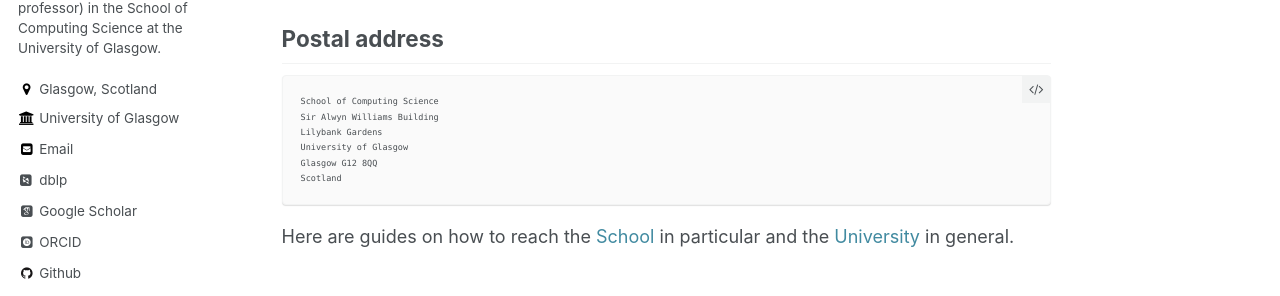
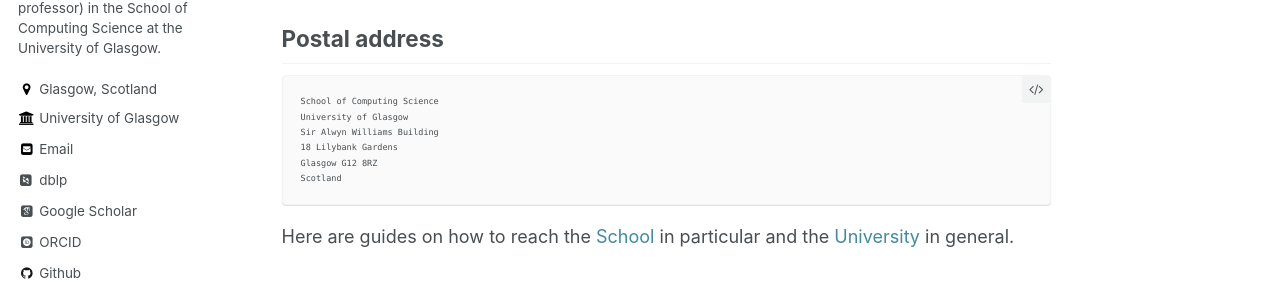
Before and after one commit to vasiakaras/vasiakaras.github.io, a Jekyll site: the page built from _pages/contact.md, in a window 1280 px wide. Shown: the part 357-653 px from the top of the page. Built offline with Jekyll 4.4.1, drawn with Linux system fonts in a browser that asks for light colours; some web fonts are replaced.

Commit message:
Fixed contact details.

```diff
--- a/_pages/contact.md
+++ b/_pages/contact.md
@@ -5,7 +5,7 @@ permalink: /contact/
 author_profile: true
 ---
 
-My office is room 409 in the [Sir Alwyn Williams Building](https://www.google.com/maps?ll=55.8739,-4.291734&z=15&t=h&hl=en-GB&gl=GB&mapclient=embed&q=Sir+Alwyn+Williams+Building+Glasgow+G12+8QN) of the [School of Computing Science](http://www.gla.ac.uk/schools/computing/contact/).
+My office is room 409 in the [Sir Alwyn Williams Building](https://www.google.com/maps?ll=55.8739,-4.291734&z=15&t=h&hl=en-GB&gl=GB&mapclient=embed&q=Sir+Alwyn+Williams+Building+Glasgow+G12+8RZ) of the [School of Computing Science](http://www.gla.ac.uk/schools/computing/contact/).
 
 Email address
 -----
@@ -17,10 +17,10 @@ Postal address
 -----
 
     School of Computing Science
+    University of Glasgow
     Sir Alwyn Williams Building
-    Lilybank Gardens
-    University of Glasgow
-    Glasgow G12 8QQ
+    18 Lilybank Gardens
+    Glasgow G12 8RZ
     Scotland
 
 Here are guides on how to reach the [School](http://www.gla.ac.uk/schools/computing/contact/) in particular and the [University](http://www.gla.ac.uk/explore/maps/howtogethere/) in general.
```
